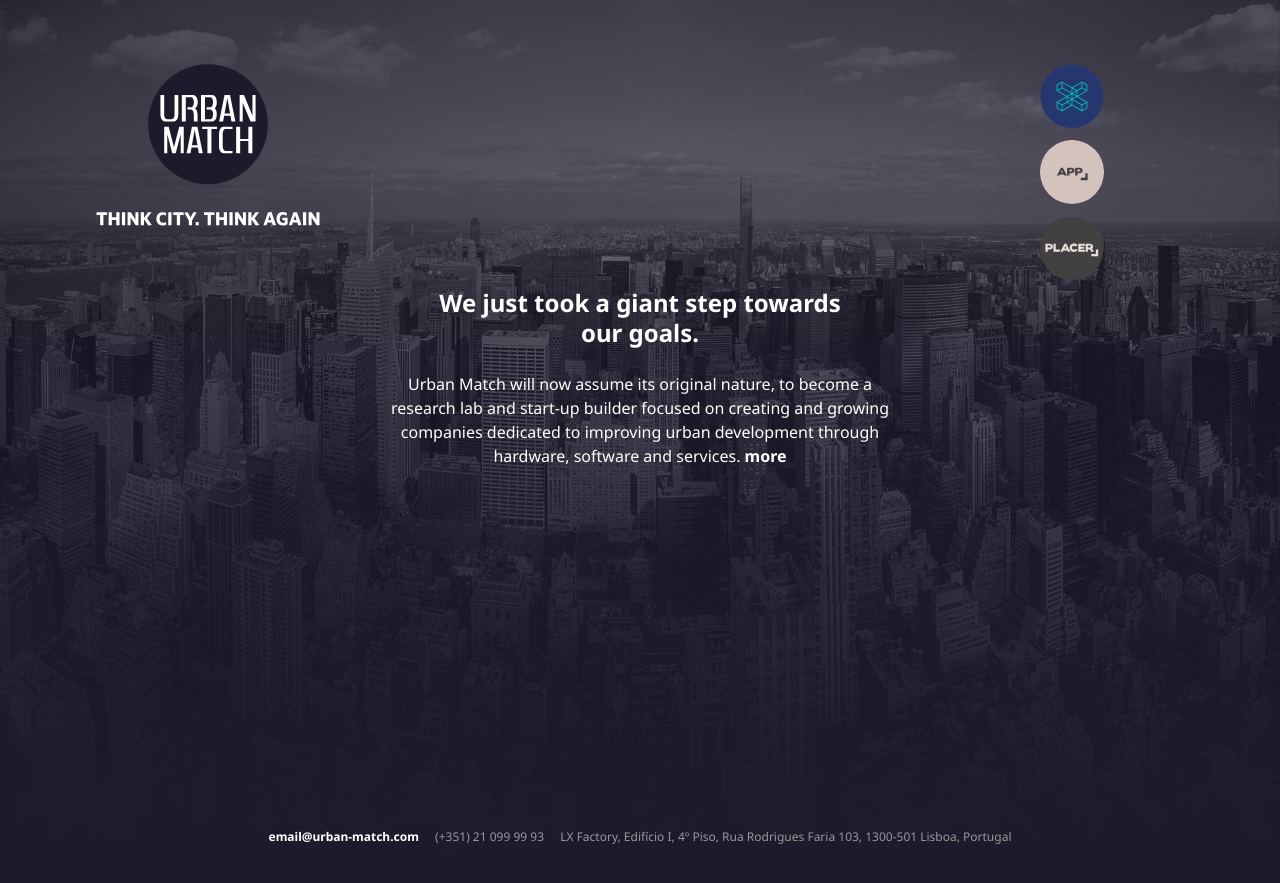
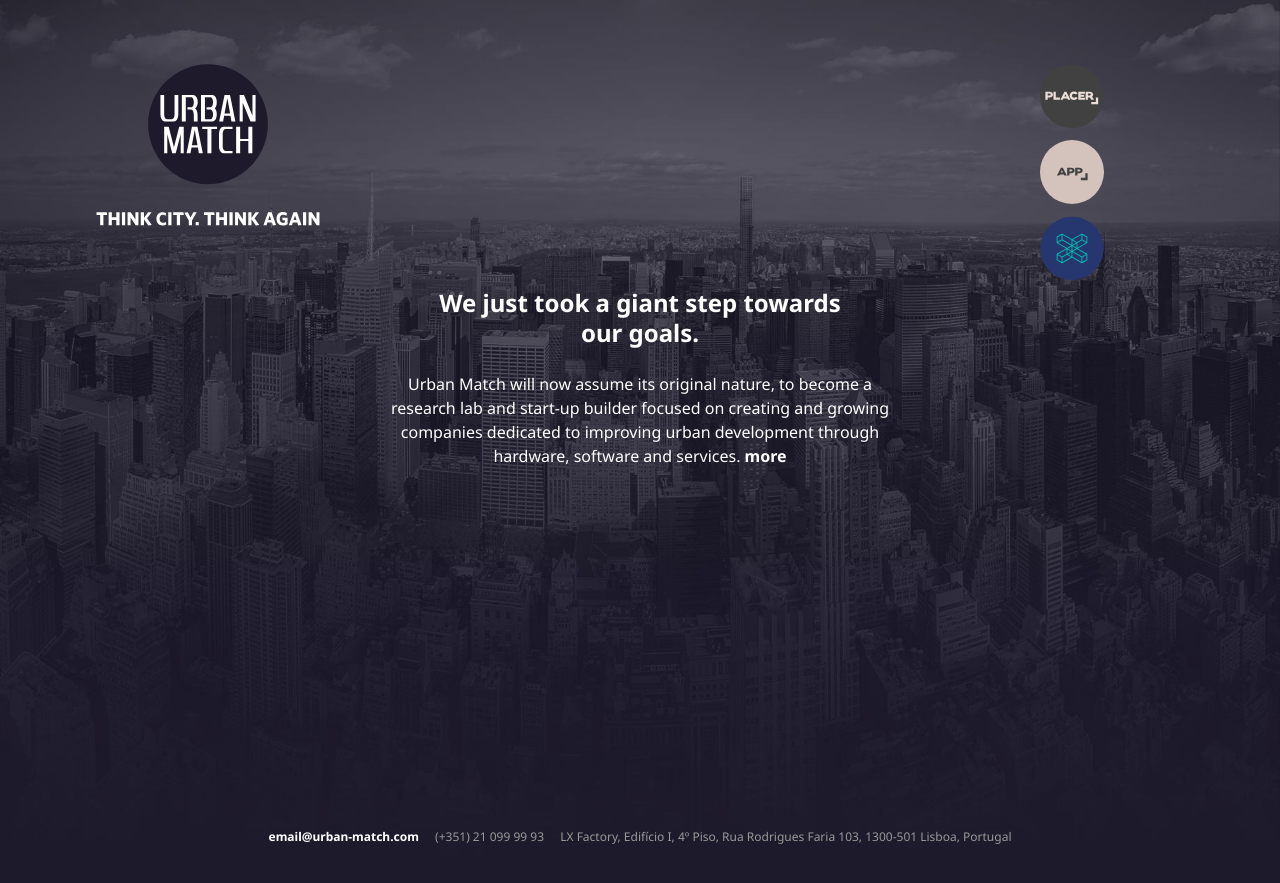
Before and after one commit to ExpansionCompany/urban-match, a Jekyll site: the page built from index.markdown, in a window 1280 px wide. Shown: the top 883 px of the page. Built offline with Jekyll 4.4.1, drawn with Linux system fonts in a browser that asks for light colours.

Commit message:
Updated Config

```diff
--- a/_config.yml
+++ b/_config.yml
@@ -19,15 +19,15 @@ page_logo: "/uploads/urbanmatch-logo.svg"
 logo: "/uploads/logo.png"
 background_image: "/uploads/background.jpg"
 site_links:
+- title: Placer
+  url: http://www.placer.pt/
+  image: "/uploads/circle-placer.svg"
+- title: Placer App
+  url: http://app.placer.pt/
+  image: "/uploads/Footer%20Placer%20App.svg"
 - title: Expansion Company
   url: http://www.expansioncompany.com/
   image: "/uploads/circle-exco.svg"
-- title: Placer App
-  url: http://app.placer.pt/
-  image: "/uploads/Footer%20Placer%20App.svg"
-- title: Placer
-  url: http://www.placer.pt/
-  image: "/uploads/circle-placer.svg"
 baseurl:
 url: http://www.urban-match.com
 lang: en
```
